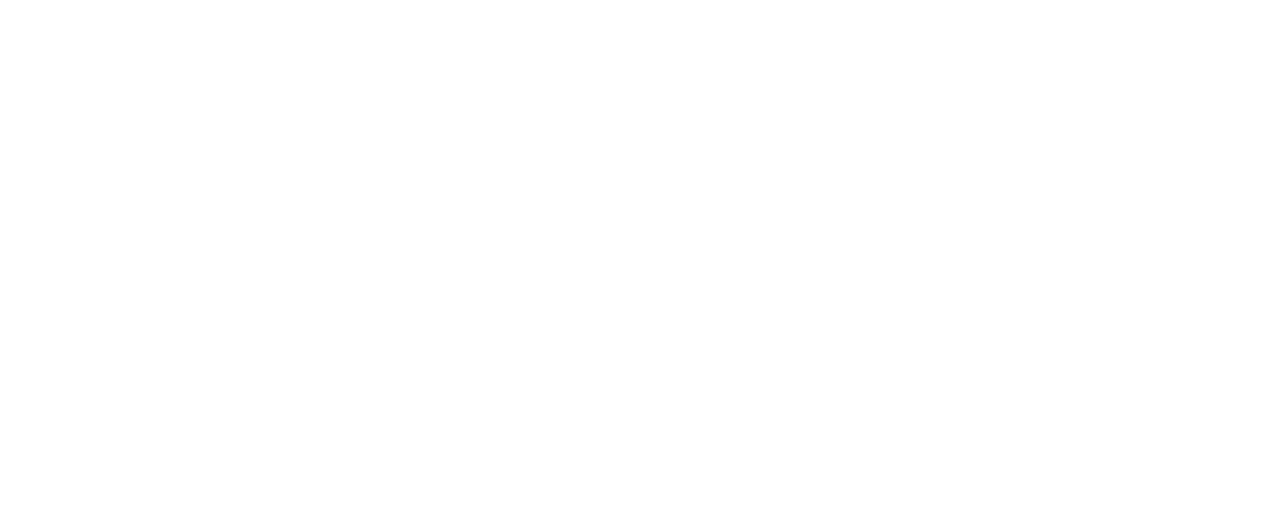
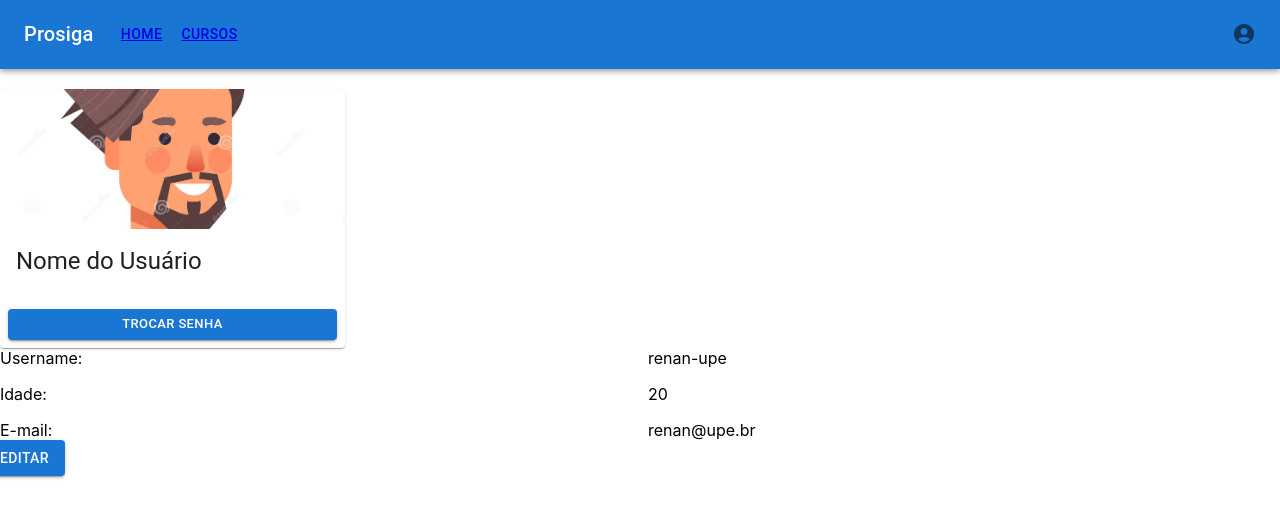
Before and after one commit to netrometro/UPE_2021_2_Prosiga, a React (Create React App) app in the folder front/: page /perfil in a window 1280 px wide. Before the commit this address had no page. Shown: the top 518 px of the page. Built offline with nearby package versions, Linux system fonts and the light colour scheme; the HTML template or start-up script is replaced by a standard one.

Commit message:
criada estrutura inicial da tela de perfil

```diff
--- a/front/src/Components/Card/index.js
+++ b/front/src/Components/Card/index.js
@@ -10,7 +10,8 @@
     titulo,
     descricao,
     acessarCurso,
-    imagem
+    imagem,
+    textoBotao
   } = props;
 
   return (
@@ -32,7 +33,7 @@
       <CardActions>
         <Button size="small" color="primary" variant='contained' fullWidth
         onClick={() => acessarCurso()}>
-          Acessar
+          {textoBotao}
         </Button>
       </CardActions>
     </Card>
--- a/front/src/Screens/Perfil/index.js
+++ b/front/src/Screens/Perfil/index.js
@@ -0,0 +1,63 @@
+import React from "react";
+import Header from "../../Components/Header/index"
+import Card from "../../Components/Card/index"
+import { Link } from "react-router-dom";
+import AccountCircleIcon from '@mui/icons-material/AccountCircle';
+import Masculino from '../../Assets/usuario-masculino.png';
+import Grid from '@mui/material/Grid';
+import { Button } from '@mui/material';
+
+const Perfil = () => {
+    // função de ícone da sua escolha
+    const renderIcon = () => {
+        return <AccountCircleIcon />
+    }
+
+    const redefinirSenha = () => {
+        alert("Trocando senha")
+    }
+
+    return (
+        <div>
+            <Header
+                logo="Prosiga"
+                pages={[<Link to="/">Home</Link>, <Link to="/cursos">Cursos</Link>]}
+                settings={["Logout", "Descobrir Cursos"]}
+                iconeEscolhido={renderIcon}
+                funcaoCustomizada={() => { }}
+            />
+            <br></br>
+            <Card
+                titulo="Nome do Usuário"
+                imagem={Masculino}
+                textoBotao="Trocar Senha"
+                acessarCurso={redefinirSenha}
+            />
+            <Grid container spacing={2}>
+                <Grid item xs={6}>
+                    Username:
+                </Grid>
+                <Grid item xs={6}>
+                    renan-upe
+                </Grid>
+                <Grid item xs={6}>
+                    Idade:
+                </Grid>
+                <Grid item xs={6}>
+                    20
+                </Grid>
+                <Grid item xs={6}>
+                    E-mail:
+                </Grid>
+                <Grid item xs={6}>
+                    renan@upe.br
+                </Grid>
+                <Button variant="contained">
+                    Editar
+                </Button>
+            </Grid>
+        </div>
+    )
+}
+
+export default Perfil;
--- a/front/src/routes.js
+++ b/front/src/routes.js
@@ -4,7 +4,8 @@
 import Cadastro from './Screens/Cadastro';
 import Cursos from './Screens/Cursos/index';
 import Home from './Screens/Home/homepage';
-import Login from './Screens/Login/index'
+import Login from './Screens/Login/index';
+import Perfil from './Screens/Perfil/index';
 
 export default function CustomRoutes() {
     return (
@@ -29,6 +30,10 @@
                 path="/avaliacao"
                 element={<AvaliaçãoForm />}
             />
+            <Route
+                path="/perfil"
+                element={<Perfil />}
+            />
         </Routes>
     );
 };
```
Also changed, not shown: front/src/Assets/usuario-masculino.png (added).
